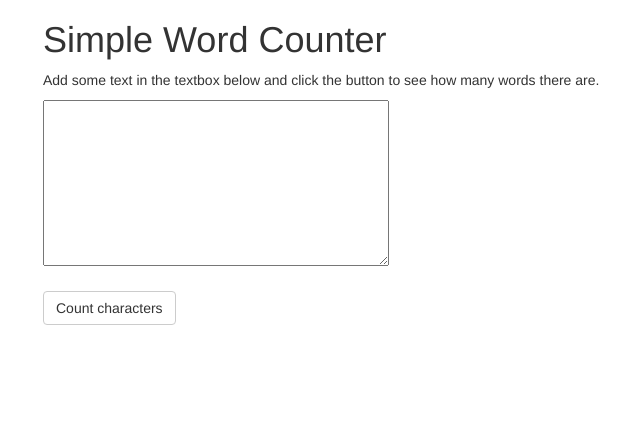
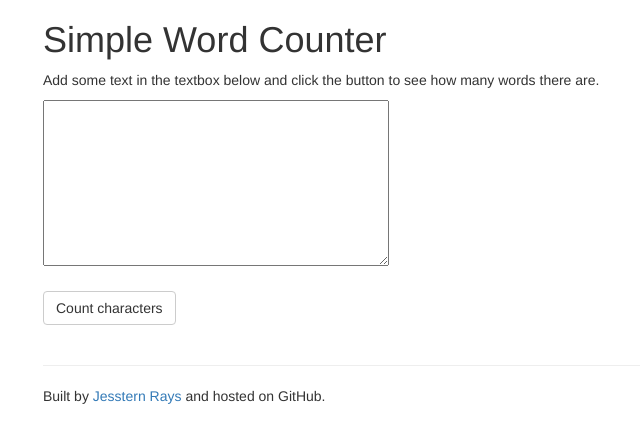
Before and after one commit to jsstrn/simple-character-counter, a plain HTML site: page index.html in a window 1280 px wide. Shown: the whole page, without its empty margins (27-667 px from the left). Drawn offline with nearby package versions, Linux system fonts and the light colour scheme.

Commit message:
Add credits

```diff
--- a/index.html
+++ b/index.html
@@ -18,6 +18,10 @@
         <button class="btn btn-default" type="button" name="button">Count characters</button>
         <br><br>
         <p id="results"></p>
+        <hr>
+        <footer>
+            <p>Built by <a href="https://twitter.com/jsstrn">Jesstern Rays</a> and hosted on GitHub.</p>
+        </footer>
     </div>
 
     <!-- jQuery CDN -->
```
